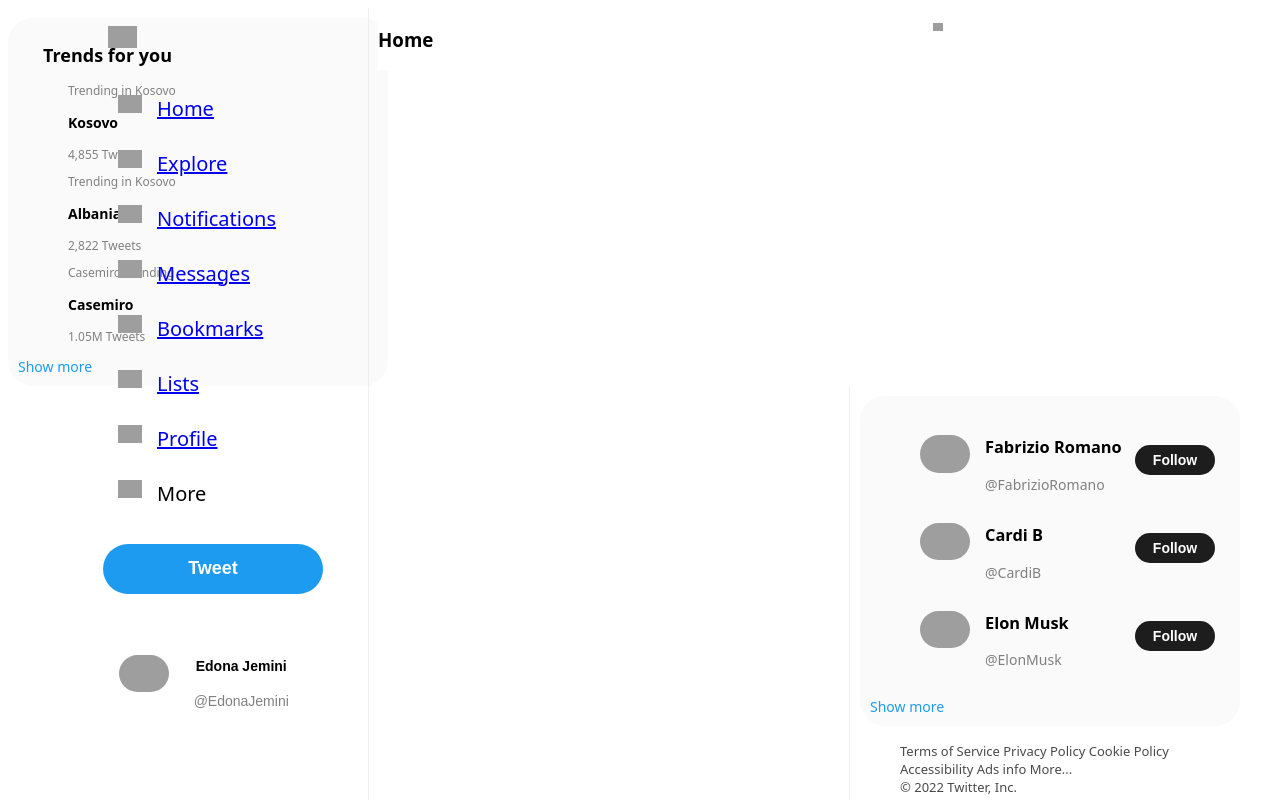
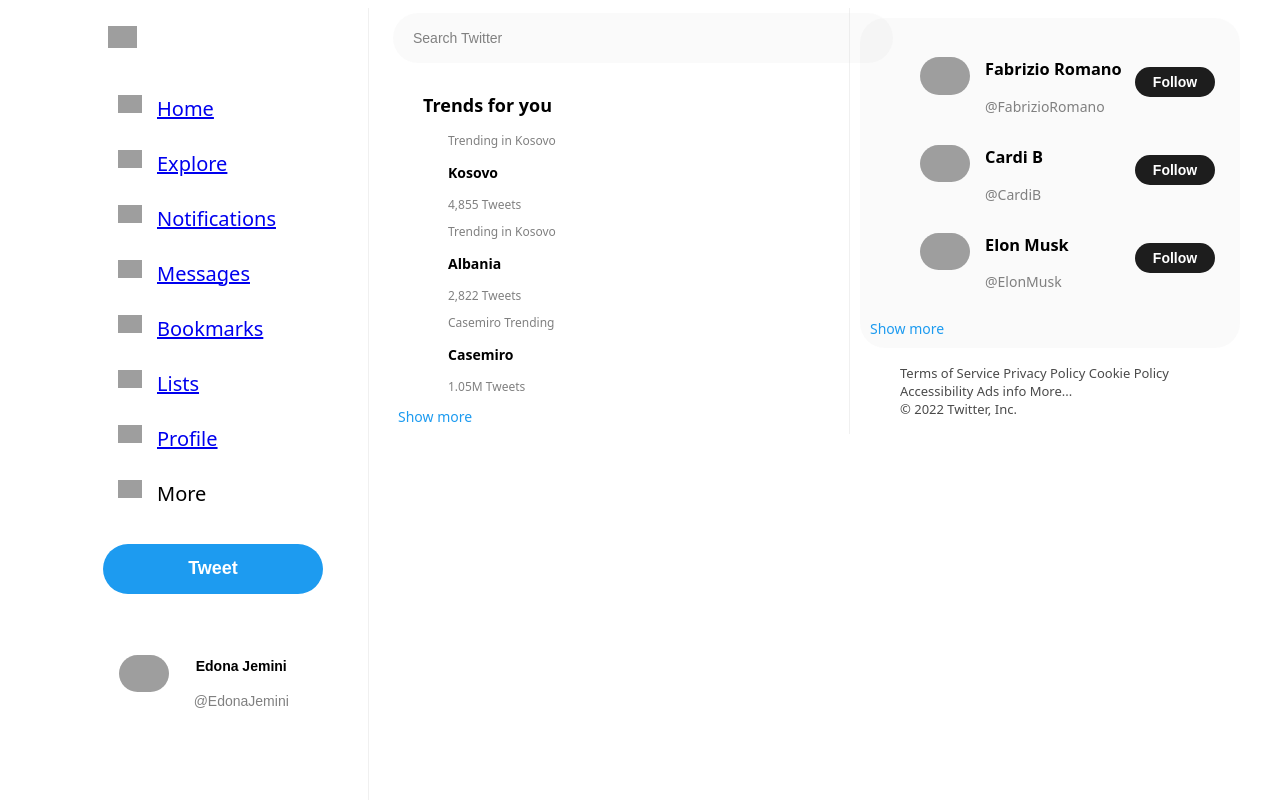
Before and after one commit to edonajemini/hoxton-react-project, a React (Vite) app: page /explore in a window 1280 px wide. Built offline with nearby package versions, Linux system fonts and the light colour scheme; grey boxes are pictures that could not be loaded.

Commit message:
Explore page done

```diff
--- /dev/null
+++ b/components/AnotherMainSearch.tsx
@@ -0,0 +1,32 @@
+import React from "react";
+import { SearchBar } from "./SearchBar";
+import { TrendsForYou } from "./TrendsForYou";
+
+export function AnotherMainSearch(){
+    return(
+        <div className="another-Main-Search">
+         <input className='side-bar-search-explore' type="search" placeholder= "Search Twitter" ></input>
+         <div className='trends-for-you-explore'>
+          <h2>Trends for you</h2>
+          <ul>
+            <li className='trendings'>
+              <p>Trending in Kosovo</p>
+              <h3>Kosovo </h3>
+              <p>4,855 Tweets</p>
+            </li>
+            <li className='trendings'>
+              <p>Trending in Kosovo</p>
+              <h3>Albania </h3>
+              <p>2,822 Tweets</p>
+            </li>
+            <li className='trendings'>
+              <p>Casemiro Trending</p>
+              <h3>Casemiro </h3>
+              <p>1.05M Tweets</p>
+            </li>
+          </ul>
+          <a href='#'>Show more</a>
+        </div>
+        </div>
+    )
+}
--- a/components/SearchBar.tsx
+++ b/components/SearchBar.tsx
@@ -3,7 +3,7 @@
 export function SearchBar(){
     return(
         <div className="search-bar">
-         <input id='side-bar-search' type="search" placeholder= "Search Twitter" ></input>
+         <input className='side-bar-search' type="search" placeholder= "Search Twitter" ></input>
          </div>
     )
 }
--- a/pages/Explore.tsx
+++ b/pages/Explore.tsx
@@ -1,12 +1,12 @@
 import React from "react";
 import {ExploreSideBar } from '../components/ExploreSideBar'
-import { TrendsForYou } from "../components/TrendsForYou";
+import { AnotherMainSearch } from "../components/AnotherMainSearch";
 
 export function Explore(){
     return(
         <div>
-            < TrendsForYou />
             <ExploreSideBar />
+            <AnotherMainSearch />
         </div>
     )
 }
--- a/pages/Home.tsx
+++ b/pages/Home.tsx
@@ -10,8 +10,9 @@
   return (
     <div className="App">
       <main>
-      < MainPart />
-      < SideBar/>
+        <MainHeader/>
+        <MainPart />
+        <SideBar/>
       </main>
     </div>
   )
--- a/src/App.css
+++ b/src/App.css
@@ -196,6 +196,66 @@
 }
 
 /* Explore-Side-Bar  ends*/
+
+/*AnotherMainSearch*/
+
+.another-Main-Search {
+  padding-right: 20px;
+  width: 500px;
+  margin-left: 380px;
+}
+.side-bar-search-explore {
+  margin: 5px;
+  width: 500px;
+  height: 50px;
+  background-color: rgba(220, 220, 220, 0.161);
+  border-radius: 30px;
+  padding-left:20px ;
+  font-size: 14px;
+  border: none;
+}
+.side-bar-search-explore::placeholder {
+  color: gray;
+  font-weight: 500;
+}
+.side-bar-search-explore:focus{
+  outline: none;
+  border: thin solid #1d9bf0;
+  box-shadow: 0px 0px 2px 0px #1d9cf05c;
+  background-color: transparent;
+}
+.trends-for-you-explore{
+  border-radius: 25px;
+  font-size: 12px;
+  position: relative;
+  margin-right: 110px;
+  padding: 10px;
+  width: 560px;
+
+}
+.trends-for-you-explore h2{
+  margin-left: 25px;
+}
+.trends-for-you-explore h3{
+  margin-left: 10px;
+}
+.trends-for-you-explore a{
+  color: #1d9bf0;
+  text-decoration: none;
+  font-size: 14px;
+  font-weight: 500;
+}
+.trends-for-you-explore p{
+  color: gray;
+  margin: 10px;
+}
+
+.trends-for-you-explore ul{
+  list-style: none;
+}
+
+/*AnotherMainSearch ends*/
+
 /* SIDEBAR */
 .side-bar{
   grid-area: side-bar;
@@ -207,7 +267,7 @@
   padding-left: 10px;
 }
 
-#side-bar-search {
+.side-bar-search {
   margin: 5px;
   width: 330px;
   height: 50px;
@@ -217,11 +277,11 @@
   font-size: 14px;
   border: none;
 }
-#side-bar-search::placeholder {
+.side-bar-search::placeholder {
   color: gray;
   font-weight: 500;
 }
-#side-bar-search:focus{
+.side-bar-search:focus{
   outline: none;
   border: thin solid #1d9bf0;
   box-shadow: 0px 0px 2px 0px #1d9cf05c;
--- a/src/App.tsx
+++ b/src/App.tsx
@@ -17,7 +17,6 @@
   return (
     <div className="App">
       < NavBar />
-
       <Routes>
   <Route index element={<Navigate to="/home" />} />
   <Route path="home" element= {<Home />} />
@@ -29,7 +28,6 @@
   <Route path="profile" element={<Profile />} />
   </Routes>
       <main>
-       < MainHeader />
       </main>
     </div>
   )
```
